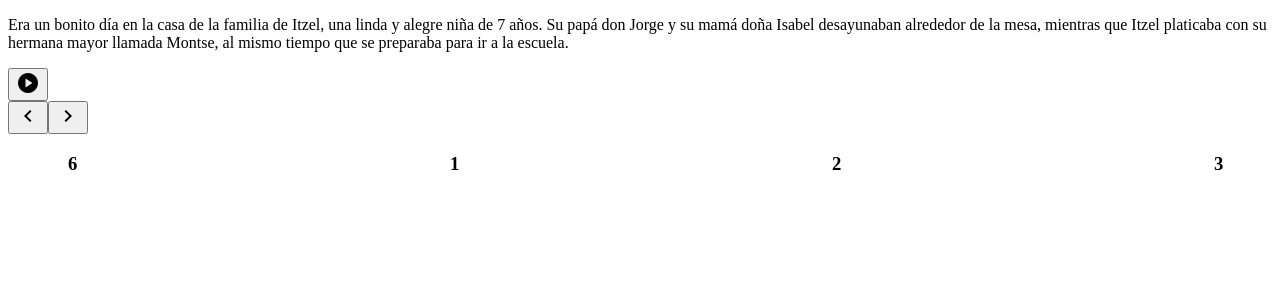
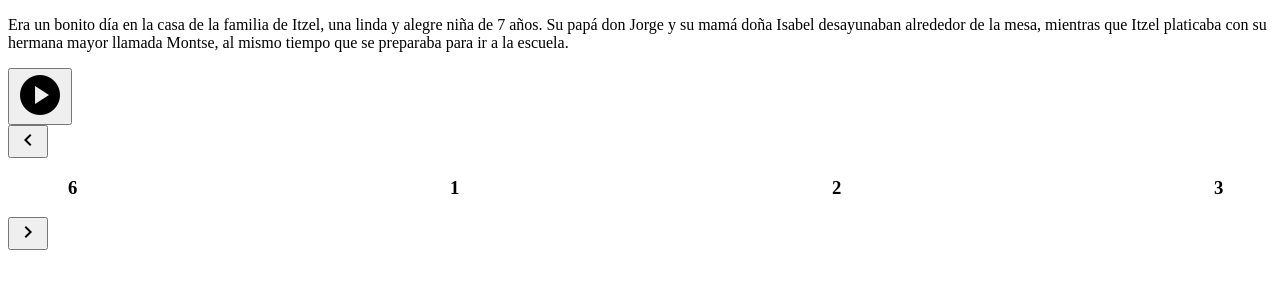
Before and after one commit to CarlosMoralesR/Tribunales-Amigables-Audiocuentos, a React (Vite) app in the folder cuento-v1/: page / in a window 1280 px wide. Shown: the top 300 px of the page. Built offline with nearby package versions, Linux system fonts and the light colour scheme.

Commit message:
feat: cambiando tamaño de botones y colores

```diff
--- a/cuento-v1/src/components/Carousel.tsx
+++ b/cuento-v1/src/components/Carousel.tsx
@@ -1,4 +1,3 @@
-import { useState } from "react";
 import { CenterMode } from "./CenterMode/CenterMode.js";
 
 function Carousel() {
--- a/cuento-v1/src/components/CenterMode/CenterMode.tsx
+++ b/cuento-v1/src/components/CenterMode/CenterMode.tsx
@@ -3,6 +3,7 @@ import Slider from "react-slick";
 import "./slick.css";
 import "./slick-theme.css";
 import { useState } from "react";
+import imagen from "../../assets/papasitzel.png";
 
 export const CenterMode = () => {
   const settings = {
@@ -27,12 +28,10 @@ export const CenterMode = () => {
       <button onClick={sliderRef?.slickPrev}>
         <span className="material-icons">chevron_left</span>
       </button>
-      <button onClick={sliderRef?.slickNext}>
-        <span className="material-icons">chevron_right</span>
-      </button>
       <Slider ref={setSliderRef} {...settings}>
         <div>
           <h3>1</h3>
+          {/* <img src={imagen} alt="" /> */}
         </div>
         <div>
           <h3>2</h3>
@@ -50,6 +49,9 @@ export const CenterMode = () => {
           <h3>6</h3>
         </div>
       </Slider>
+      <button onClick={sliderRef?.slickNext}>
+        <span className="material-icons">chevron_right</span>
+      </button>
     </div>
   );
 };
--- a/cuento-v1/src/components/TextReader.tsx
+++ b/cuento-v1/src/components/TextReader.tsx
@@ -42,8 +42,13 @@ function TextReader(props: TextReaderProps) {
           rel="stylesheet"
         />
       </header>
-      <button onClick={handleButtonClick}>
-        <span className="material-icons">
+      <button className="w-full" onClick={handleButtonClick}>
+        <span
+          className={`material-icons text-4xl ${
+            isPlaying ? "text-[#f58d9d]" : "text-green-400"
+          }`}
+          style={{ fontSize: "48px" }}
+        >
           {isPlaying ? "pause_circle" : "play_circle"}
         </span>
       </button>
```
